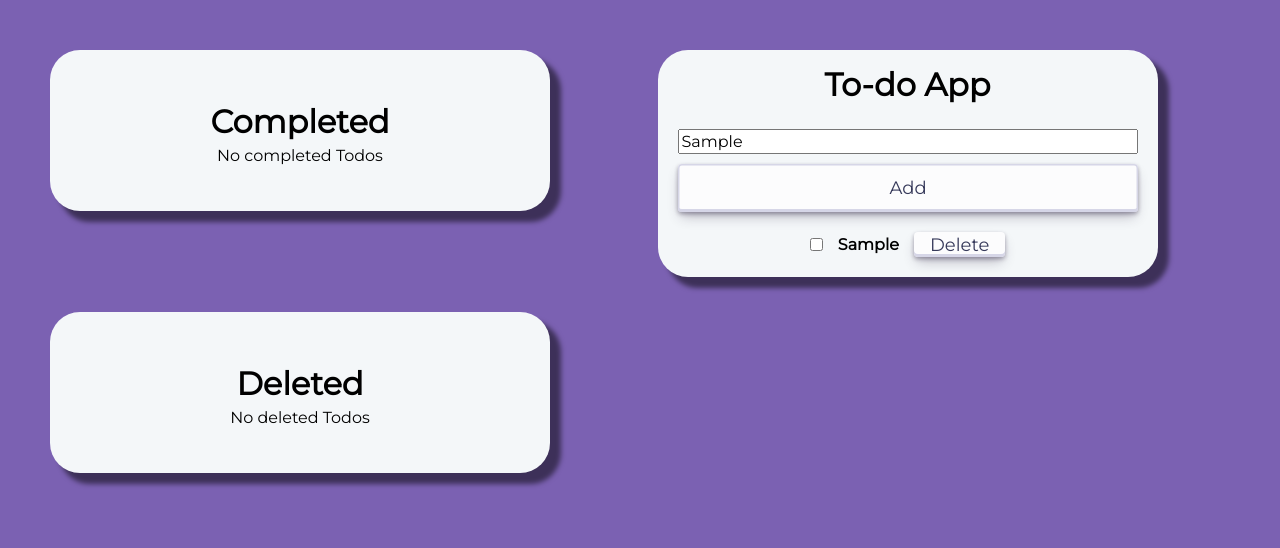
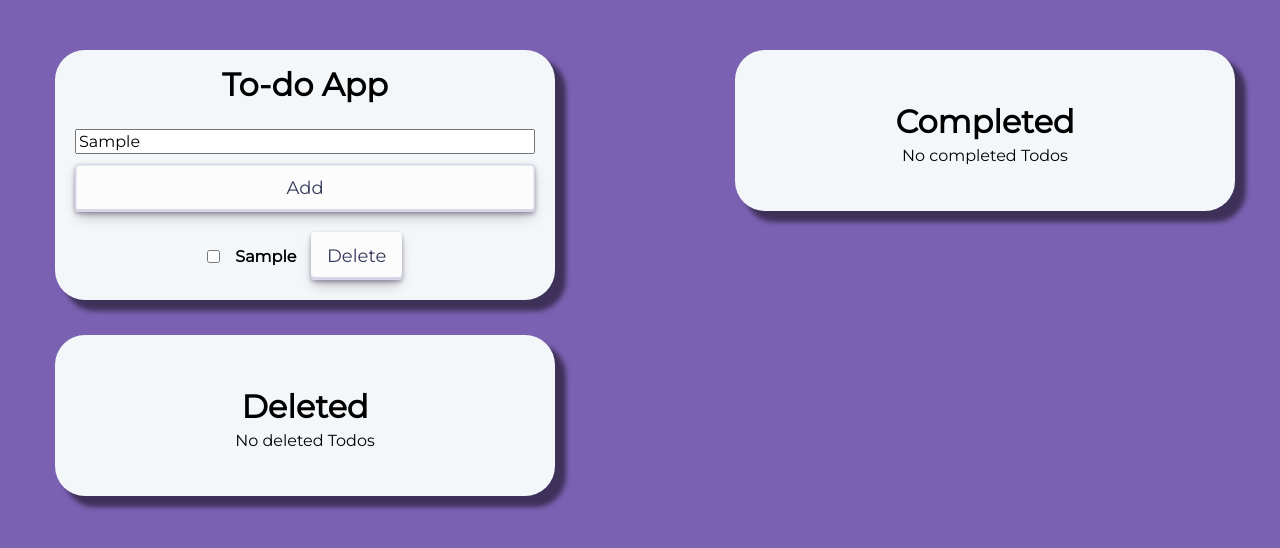
Before and after one commit to ErickMartins153/toDoList, a React (Vite) app: page / in a window 1280 px wide. Both pictures are taken after typing "Sample" into the empty fields and a click on the button "Add". Shown: the top 548 px of the page. Built offline with nearby package versions, Linux system fonts and the light colour scheme.

Commit message:
change layout

```diff
--- a/src/index.css
+++ b/src/index.css
@@ -10,7 +10,7 @@ body {
   background: #7b61b2;
 }
 #root {
-  display: flex;
+  display: grid;
   flex-direction: column;
   align-items: center;
 }
@@ -21,10 +21,8 @@ body {
   gap: 25px;
   display: grid;
   align-items: flex-start;
-  grid-template-rows: 1fr 1fr;
-  grid-template-areas:
-    "completed todo"
-    "deleted deleted";
+  grid-template-columns: 1fr;
+  grid-template-areas: "completed .";
 }
 
 .todo-section {
@@ -44,18 +42,6 @@ body {
   -webkit-box-shadow: 10px 10px 5px 1px rgba(0, 0, 0, 0.21);
   -moz-box-shadow: 10px 10px 5px 1px rgba(0, 0, 0, 0.21);
   box-shadow: 10px 10px 5px 1px rgba(0, 0, 0, 0.5);
-}
-
-.todoform {
-  grid-area: todo;
-}
-.completed-grid {
-  grid-area: completed;
-}
-
-.delete {
-  height: 25px;
-  grid-area: deleted;
 }
 
 form {
```
